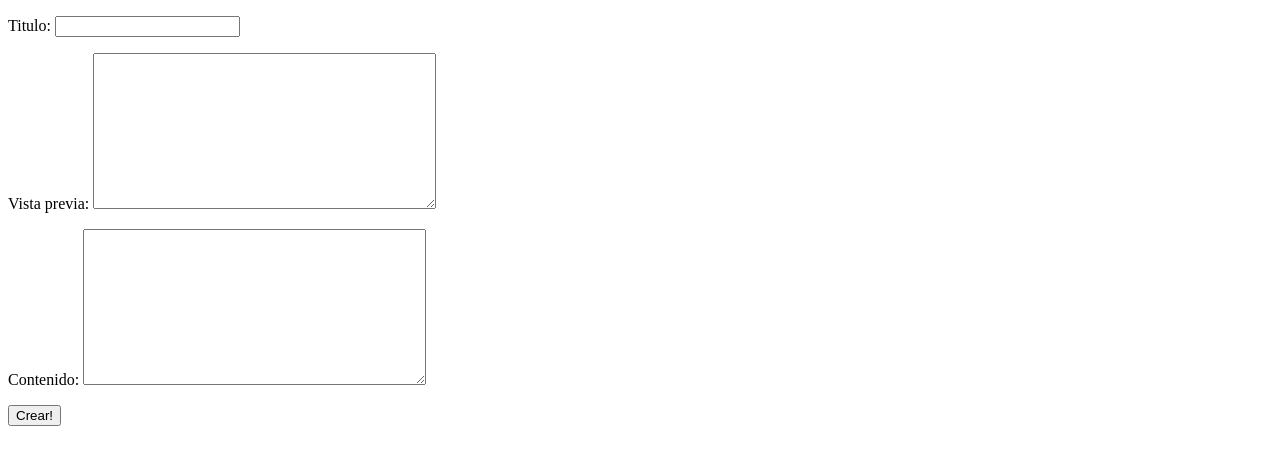
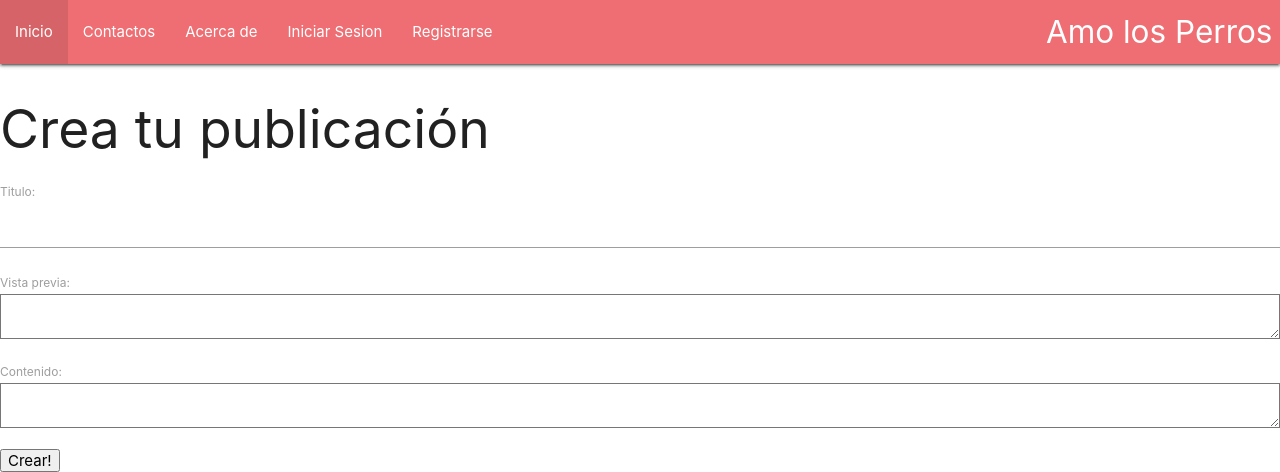
Before and after one commit to Boddyg/Repositorio_Pfinal, a Django app: page /publicar/ in a window 1280 px wide. Shown: the top 472 px of the page. Run offline with Django 4.2, Linux system fonts and the light colour scheme.

Commit message:
cambios en los tamplates (barra de navegacion  y publicar.html)

```diff
--- a/proyecto_BLOG/templates/BarraNavegacion.html
+++ b/proyecto_BLOG/templates/BarraNavegacion.html
@@ -13,19 +13,19 @@
             <ul>
                 <li><a href="{% url 'Pagina de inicio' %}">Inicio</a></li>
                 <li><a href=/contacto>Contactos</a></li>
-                <li><a href=/acercade>Acerca de</a></li>
+                <li><a href="{% url 'Acerca de' %}">Acerca de</a></li>
 
                 {% if user.is_authenticated %}
                 <li><a>{{user.username}}</a></li>
-                <li><a class="nav-wrapper" href=/logout>Cerrar Sesion</a></li>
+                <li><a class="nav-wrapper" href="{% url 'logout' %}">Cerrar Sesion</a></li>
 
                 {% else %}
-                <li><a href=/login>Iniciar Sesion</a></li>
+                <li><a href="{% url 'login' %}">Iniciar Sesion</a></li>
                 {% endif %}
 
-                <li><a href=/register>Registrarse</a></li>
+                <li><a href="{% url 'register' %}">Registrarse</a></li>
 
-                <a href="/inicio" class="brand-logo right">Amo los Perros</a>
+                <a href="{% url 'Pagina de inicio' %}" class="brand-logo right">Amo los Perros</a>
                 <ul id="nav-mobile" class="left hide-on-med-and-down">
                 </ul>
             </ul>
--- a/proyecto_BLOG/templates/post/publicar.html
+++ b/proyecto_BLOG/templates/post/publicar.html
@@ -1,13 +1,14 @@
 <!DOCTYPE html>
 <html lang="en">
 <head>
-    <meta charset="UTF-8">
-    <meta http-equiv="X-UA-Compatible" content="IE=edge">
-    <meta name="viewport" content="width=device-width, initial-scale=1.0">
-    <title>Document</title>
+
+    <title>Publicación</title>
 </head>
 <body>
-
+    <nav>
+        {% include "BarraNavegacion.html" %}
+    </nav>
+    <h2>Crea tu publicación</h2>
     <form method="post">{% csrf_token %}
     {{ form.as_p }}
     <button type="submit">Crear!</button>
```
